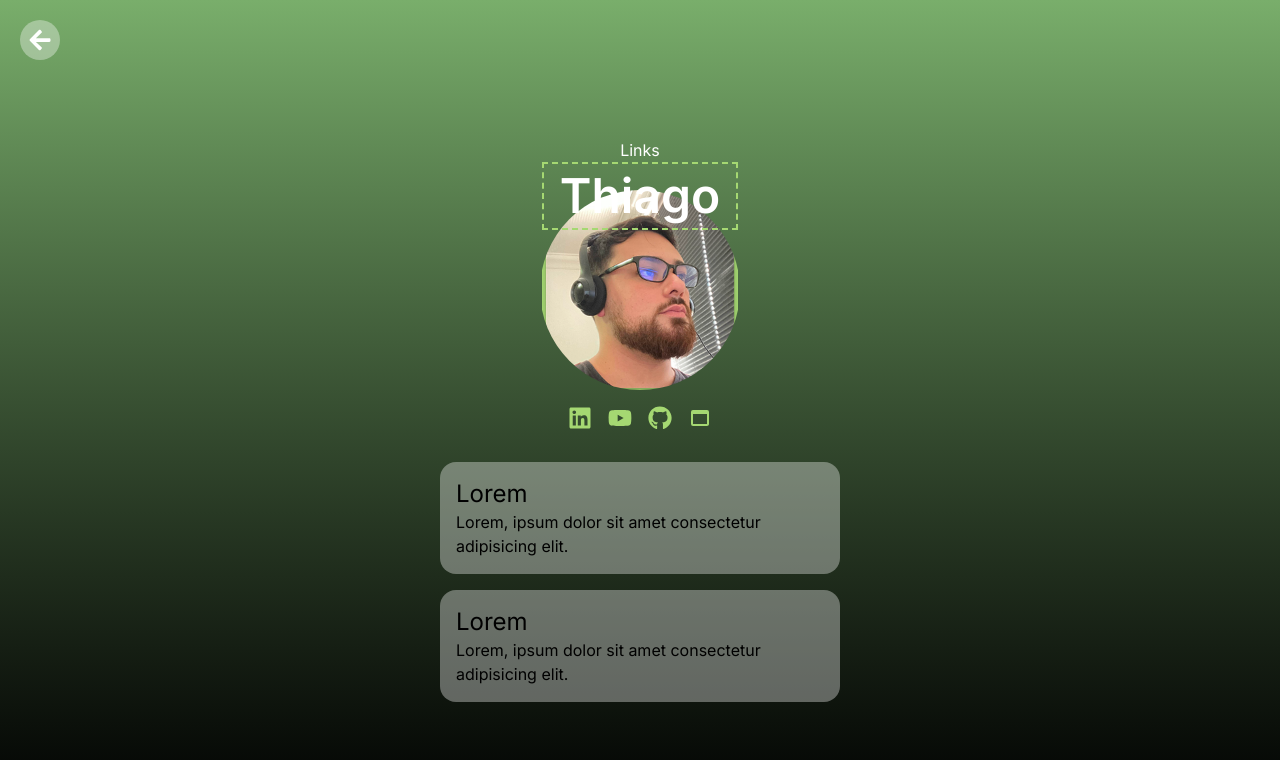
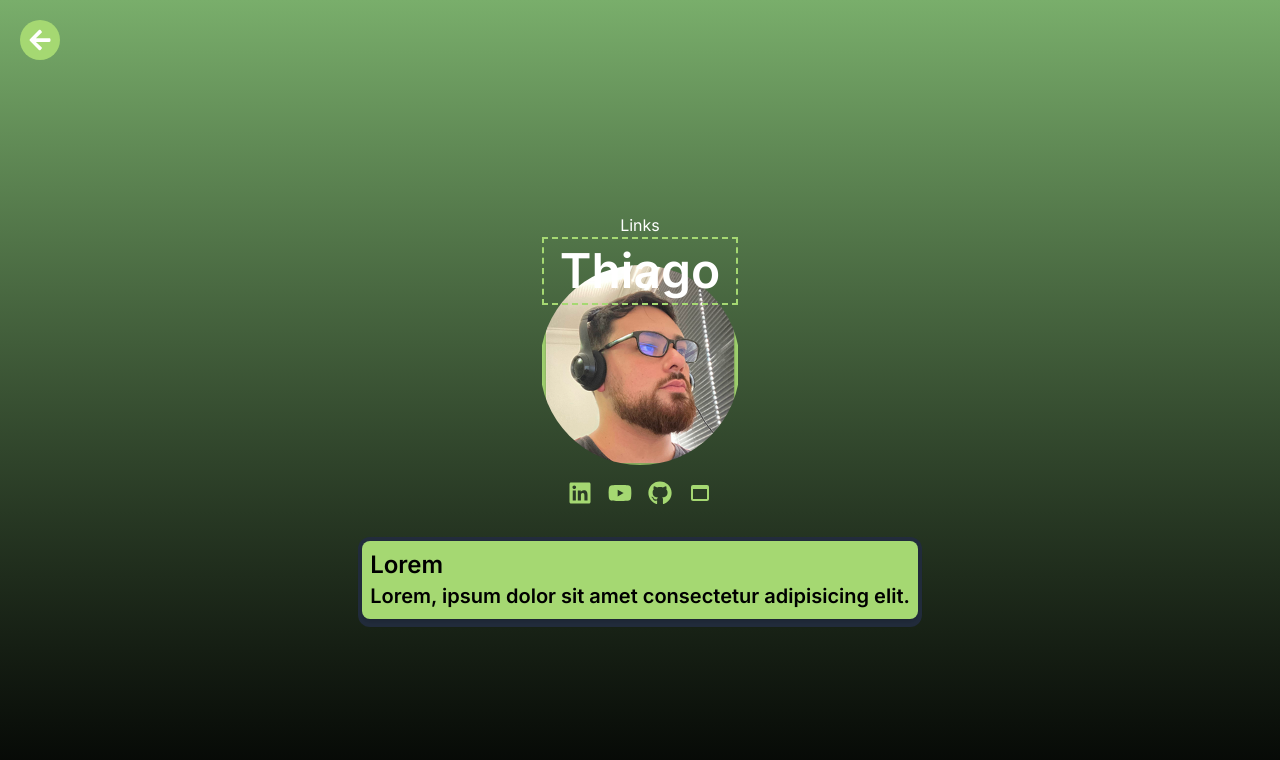
Before and after one commit to Thiago-Nascimento-2000/Meu-Portfolio-Thiago-de-Oliveira-Nascimento, a Next.js app: page /links in a window 1280 px wide. Shown: the top 760 px of the page. Built offline with nearby package versions, Linux system fonts and the light colour scheme.

Commit message:
Ajuste: comentario da pagina links ajuste

```diff
--- a/app/links/page.tsx
+++ b/app/links/page.tsx
@@ -9,7 +9,7 @@ const Links = () => {
   return (
     <main className="flex h-screen flex-col justify-center items-center bg-gradient-to-t from-[#040504] 0% to-[#79ae6b] 100%">
       <Link href="/">
-        <span className="bg-white/35 p-2 rounded-full fixed top-5 left-5 hover:cursor-pointer hover:bg-white/30">
+        <span className="bg-[#A5D872] p-2 rounded-full fixed top-5 left-5 hover:cursor-pointer hover:bg-[#A5D872]/80">
           <FaArrowLeft className="text-white" size={24} />
         </span>
       </Link>
@@ -46,13 +46,11 @@ const Links = () => {
       </div>
 
       <section className="mt-8 flex flex-col gap-4">
-        <div className="bg-white/35 w-100 h-fit rounded-2xl p-4 flex flex-col justify-center">
-          <h2 className="text-2xl">Lorem</h2>
-          <p>Lorem, ipsum dolor sit amet consectetur adipisicing elit.</p>
-        </div>
-        <div className="bg-white/35 w-100 h-fit rounded-2xl p-4 flex flex-col justify-center">
-          <h2 className="text-2xl">Lorem</h2>
-          <p>Lorem, ipsum dolor sit amet consectetur adipisicing elit.</p>
+        <div className="bg-[#222C3C] px-1 pb-2 pt-1 rounded-xl flex gap-2 cursor-pointer">
+          <div className="bg-[#A5D872] flex flex-col p-2 w-full h-fit rounded-lg md:text-[20px] font-semibold cursor-pointer hover:bg-[#94cc5b] transition-all duration-150 shadow-md active:shadow-sm active:scale-95 active:translate-y-0.5">
+            <h2 className="text-2xl">Lorem</h2>
+            <p>Lorem, ipsum dolor sit amet consectetur adipisicing elit.</p>
+          </div>
         </div>
       </section>
     </main>
```
